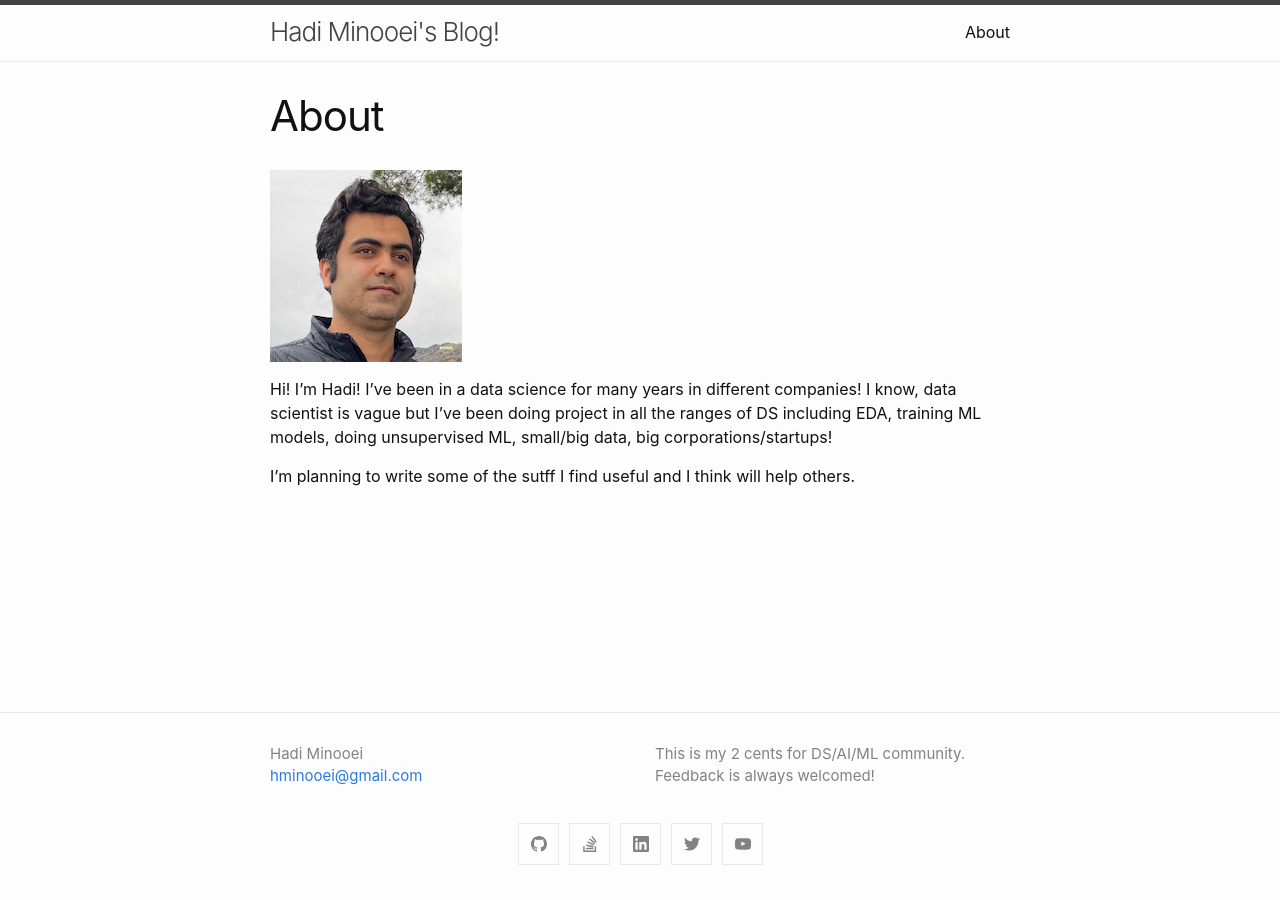
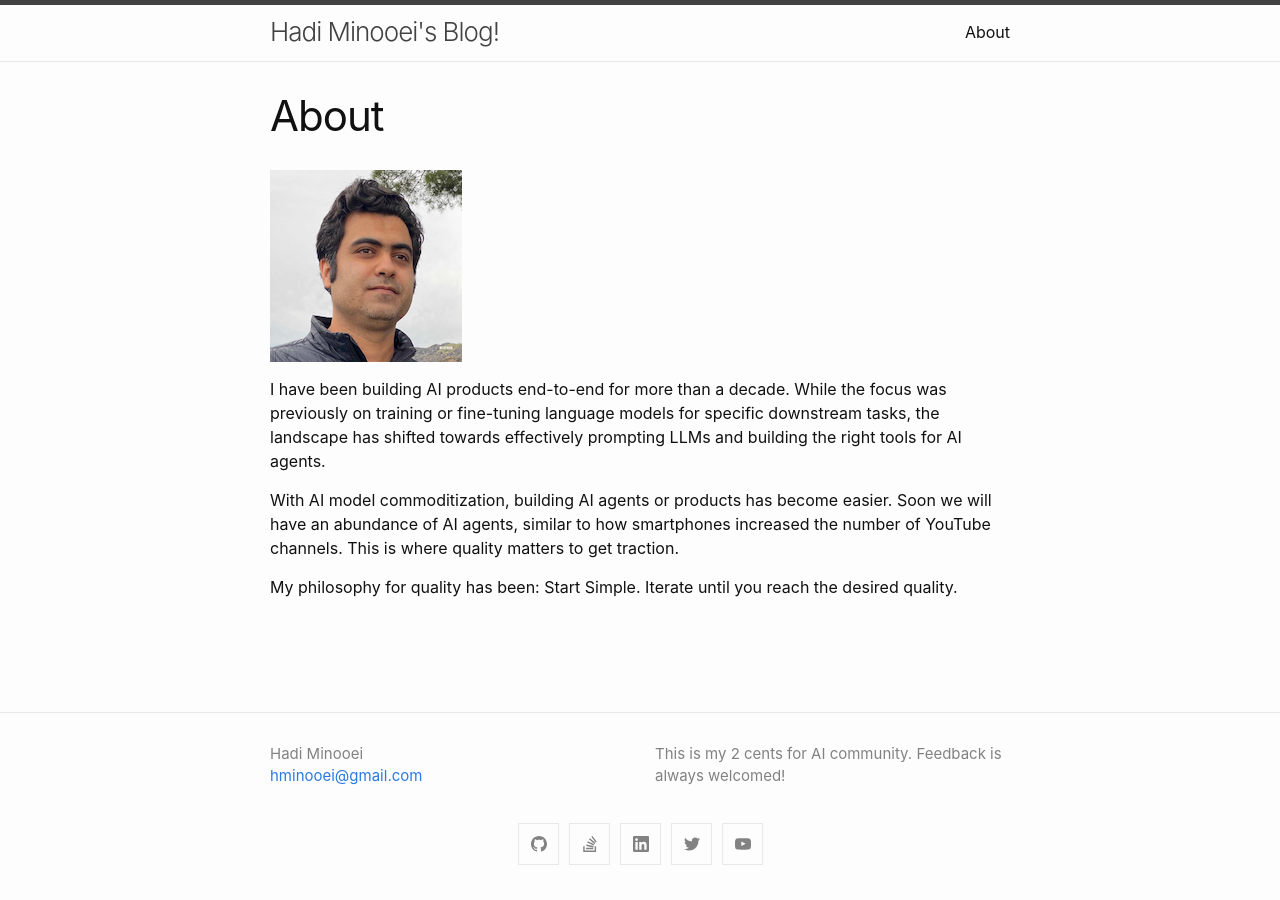
Before and after one commit to hminooei/hminooei.github.io, a Jekyll site: the page built from about.md, in a window 1280 px wide. Built offline with Jekyll 4.4.1, drawn with Linux system fonts in a browser that asks for light colours; our own code applies the rules of GitHub Pages for plain Markdown files.

Commit message:
Update about page and site description

```diff
--- a/_config.yml
+++ b/_config.yml
@@ -7,7 +7,7 @@
 # https://learnxinyminutes.com/docs/yaml/
 
 title: Hadi Minooei's Blog!
-description: This is my 2 cents for DS/AI/ML community. Feedback is always welcomed!
+description: This is my 2 cents for AI community. Feedback is always welcomed!
 # github_username: hminooei
 
 # Email and twitter are optional:
--- a/about.md
+++ b/about.md
@@ -2,6 +2,8 @@
 
 ![](/images/apple-touch-icon.png "Hadi Minooei")
 
-Hi! I'm Hadi! I've been in a data science for many years in different companies! I know, data scientist is vague but I've been doing project in all the ranges of DS including EDA, training ML models, doing unsupervised ML, small/big data, big corporations/startups!
+I have been building AI products end-to-end for more than a decade. While the focus was previously on training or fine-tuning language models for specific downstream tasks, the landscape has shifted towards effectively prompting LLMs and building the right tools for AI agents.
 
-I'm planning to write some of the sutff I find useful and I think will help others.
+With AI model commoditization, building AI agents or products has become easier. Soon we will have an abundance of AI agents, similar to how smartphones increased the number of YouTube channels. This is where quality matters to get traction.
+
+My philosophy for quality has been: Start Simple. Iterate until you reach the desired quality.
```
